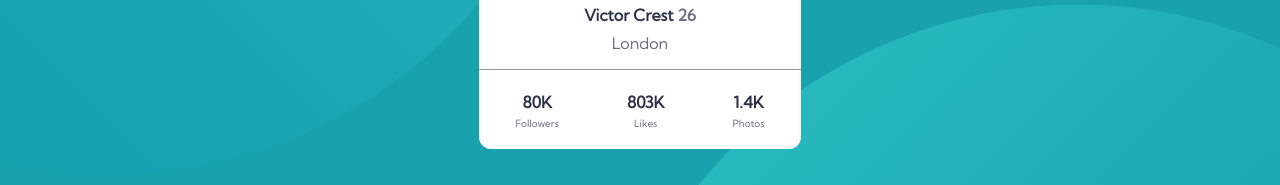
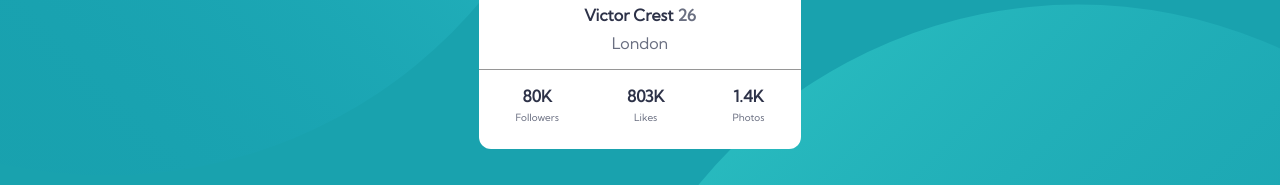
Before and after one commit to Igwe0001/Basic-Project, a plain HTML site: page index.html in a window 1280 px wide. Shown: the part 428-613 px from the top of the page. Drawn offline with Linux system fonts and the light colour scheme.

Commit message:
Add files via upload

```diff
--- a/index.html
+++ b/index.html
@@ -47,21 +47,21 @@
                 <div class="bottom">
                     <ul>
 
-                        <p>
+                        <li>
                             <span class="pin">80K</span>
                             <span class="pon">Followers</span>
-                        </p>
+                        </li>
 
 
-                        <p>
+                        <li>
                             <span class="pin"> 803K</span>
                             <span class="pon">Likes</span>
-                        </p>
+                        </li>
 
-                        <p>
+                        <li>
                             <span class="pin">1.4K</span>
                             <span class="pon">Photos</span>
-                        </p>
+                        </li>
 
                     </ul>
                 </div>
--- a/style.css
+++ b/style.css
@@ -83,10 +83,13 @@ ul {
     margin: 0 auto;
     display: flex;
     justify-content: space-around;
-    padding-top: 1.4em;
+    padding-top: 1em;
 
 }
 
+ul li {
+    list-style: none;
+}
 .pin {
     font-family: 'Kumbh Sans', sans-serif;
     color: hsl(229, 23%, 23%);
```
